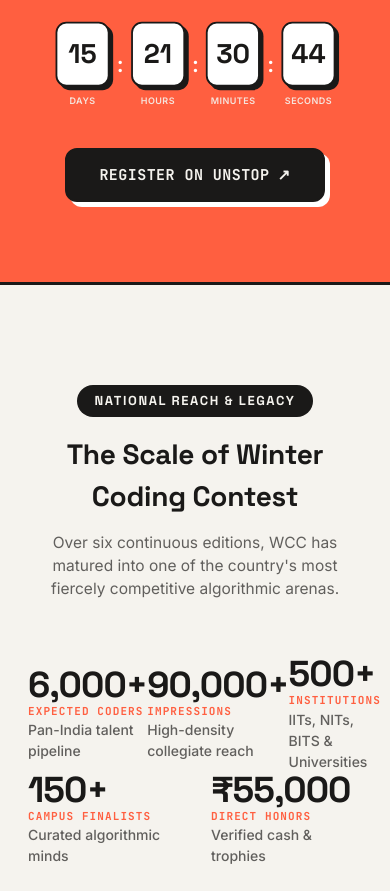
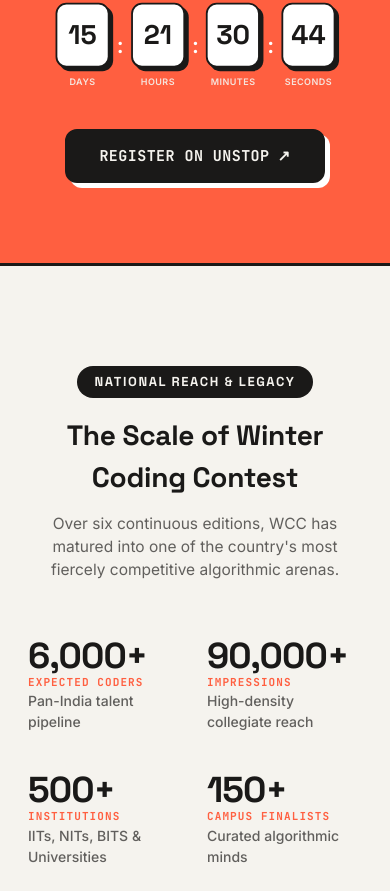
Before and after one commit to Sathvik103/wcc-ui-final-backup, a Next.js app: page / in a window 390 px wide. Shown: the part 1106-1997 px from the top of the page. Built offline with nearby package versions, Linux system fonts and the light colour scheme.

Commit message:
Update WCC UI

```diff
--- a/components/ContactsSection.tsx
+++ b/components/ContactsSection.tsx
@@ -59,7 +59,7 @@
             <div className="pt-6 border-t-2 border-ink/10 flex items-center gap-3">
               <a
                 href="mailto:muralimohan_s@vnrvjiet.in"
-                className="text-[14px] sm:text-[15px] font-bold text-ink hover:text-coral transition-colors break-all"
+                className="!block !text-ink !opacity-100 text-[14px] sm:text-[15px] font-bold hover:text-coral transition-colors break-all"
               >
                 muralimohan_s@vnrvjiet.in
               </a>
@@ -89,14 +89,14 @@
 
                 <a
                   href="tel:8179354592"
-                  className="text-[14px] sm:text-[15px] font-mono font-bold text-ink hover:text-coral transition-colors"
+                  className="!block !text-ink !opacity-100 text-[14px] sm:text-[15px] font-mono font-bold hover:text-coral transition-colors"
                 >
                   8179354592
                 </a>
 
                 <a
                   href="mailto:mtejomurtula@gmail.com"
-                  className="text-[13px] sm:text-[14px] text-dim hover:text-coral transition-colors break-all"
+                  className="!block !text-dim !opacity-100 text-[13px] sm:text-[14px] hover:text-coral transition-colors break-all"
                 >
                   mtejomurtula@gmail.com
                 </a>
@@ -113,14 +113,14 @@
 
                 <a
                   href="tel:9618212285"
-                  className="text-[14px] sm:text-[15px] font-mono font-bold text-ink hover:text-coral transition-colors"
+                  className="!block !text-ink !opacity-100 text-[14px] sm:text-[15px] font-mono font-bold hover:text-coral transition-colors"
                 >
                   9618212285
                 </a>
 
                 <a
                   href="mailto:shreshta.gudipati1903@gmail.com"
-                  className="text-[13px] sm:text-[14px] text-dim hover:text-coral transition-colors break-all"
+                  className="!block !text-dim !opacity-100 text-[13px] sm:text-[14px] hover:text-coral transition-colors break-all"
                 >
                   shreshta.gudipati1903@gmail.com
                 </a>
--- a/components/HeroSection.tsx
+++ b/components/HeroSection.tsx
@@ -42,7 +42,7 @@
           }}
         >
           <div className="eyebrow">
-            ACM VNRVJIET PRESENTS · SIXTH FLAGSHIP EDITION
+            ACM VNRVJIET PRESENTS
           </div>
 
           <h1 className="hero-title w-full font-extrabold uppercase">
--- a/components/ScaleSection.tsx
+++ b/components/ScaleSection.tsx
@@ -6,13 +6,24 @@
   return x === 1 ? 1 : 1 - Math.pow(2, -10 * x);
 }
 
-function AnimatedNumber({ value, prefix = "", suffix = "" }: { value: number; prefix?: string; suffix?: string }) {
+function AnimatedNumber({
+  value,
+  prefix = "",
+  suffix = "",
+}: {
+  value: number;
+  prefix?: string;
+  suffix?: string;
+}) {
   const [count, setCount] = useState(0);
   const [hasAnimated, setHasAnimated] = useState(false);
   const ref = useRef<HTMLDivElement>(null);
 
   useEffect(() => {
-    const mediaQuery = window.matchMedia("(prefers-reduced-motion: reduce)");
+    const mediaQuery = window.matchMedia(
+      "(prefers-reduced-motion: reduce)"
+    );
+
     if (mediaQuery.matches) {
       setCount(value);
       setHasAnimated(true);
@@ -26,12 +37,18 @@
       ([entry]) => {
         if (entry.isIntersecting && !hasAnimated) {
           setHasAnimated(true);
+
           let startTime: number | null = null;
-          const duration = 2000; // 2 seconds
+          const duration = 2000;
 
           const animate = (currentTime: number) => {
             if (startTime === null) startTime = currentTime;
-            const progress = Math.min((currentTime - startTime) / duration, 1);
+
+            const progress = Math.min(
+              (currentTime - startTime) / duration,
+              1
+            );
+
             const easedProgress = easeOutExpo(progress);
 
             setCount(Math.floor(easedProgress * value));
@@ -42,6 +59,7 @@
               setCount(value);
             }
           };
+
           requestAnimationFrame(animate);
         }
       },
@@ -56,8 +74,13 @@
   }, [value, hasAnimated]);
 
   return (
-    <div ref={ref} className="font-display text-[36px] md:text-[50px] font-extrabold text-ink leading-none tracking-tight">
-      {prefix}{count.toLocaleString("en-IN")}{suffix}
+    <div
+      ref={ref}
+      className="font-display text-[36px] md:text-[50px] font-extrabold text-ink leading-none tracking-tight"
+    >
+      {prefix}
+      {count.toLocaleString("en-IN")}
+      {suffix}
     </div>
   );
 }
@@ -66,49 +89,102 @@
   return (
     <section id="scale" className="section">
       <div className="wrap">
-        <div className="section-head reveal" style={{ textAlign: "center" }}>
-          <span className="section-badge">NATIONAL REACH & LEGACY</span>
-          <h2>The Scale of Winter Coding Contest</h2>
+
+        {/* Section Header */}
+        <div
+          className="section-head reveal"
+          style={{ textAlign: "center" }}
+        >
+          <span className="section-badge">
+            NATIONAL REACH & LEGACY
+          </span>
+
+          <h2>
+            The Scale of Winter Coding Contest
+          </h2>
+
           <p>
-            Over six continuous editions, WCC has matured into one of the country&apos;s most fiercely competitive algorithmic arenas.
+            Over six continuous editions, WCC has matured into one of the
+            country&apos;s most fiercely competitive algorithmic arenas.
           </p>
         </div>
 
-        <div className="">
-          <div className="flex justify-around items-center mb-10">
+        {/* Statistics */}
+        <div className="grid grid-cols-2 lg:block gap-x-6 gap-y-10">
 
-            <div className="flex flex-col lg:col-span-2">
+          {/* TOP ROW */}
+          <div className="contents lg:flex lg:justify-around lg:items-center lg:mb-10">
+
+            {/* EXPECTED CODERS */}
+            <div className="flex flex-col">
               <AnimatedNumber value={6000} suffix="+" />
-              <div className="font-mono text-[11px] font-bold text-coral tracking-widest uppercase mt-4 mb-2">EXPECTED CODERS</div>
-              <div className="text-[14px] text-dim font-medium">Pan-India talent pipeline</div>
+
+              <div className="font-mono text-[11px] font-bold text-coral tracking-widest uppercase mt-4 mb-2">
+                EXPECTED CODERS
+              </div>
+
+              <div className="text-[14px] text-dim font-medium">
+                Pan-India talent pipeline
+              </div>
             </div>
 
-            <div className="flex flex-col lg:col-span-2">
+            {/* IMPRESSIONS */}
+            <div className="flex flex-col">
               <AnimatedNumber value={90000} suffix="+" />
-              <div className="font-mono text-[11px] font-bold text-coral tracking-widest uppercase mt-4 mb-2">IMPRESSIONS</div>
-              <div className="text-[14px] text-dim font-medium">High-density collegiate reach</div>
+
+              <div className="font-mono text-[11px] font-bold text-coral tracking-widest uppercase mt-4 mb-2">
+                IMPRESSIONS
+              </div>
+
+              <div className="text-[14px] text-dim font-medium">
+                High-density collegiate reach
+              </div>
             </div>
 
-            <div className="flex flex-col lg:col-span-2">
+            {/* INSTITUTIONS */}
+            <div className="flex flex-col">
               <AnimatedNumber value={500} suffix="+" />
-              <div className="font-mono text-[11px] font-bold text-coral tracking-widest uppercase mt-4 mb-2">INSTITUTIONS</div>
-              <div className="text-[14px] text-dim font-medium">IITs, NITs, BITS & Universities</div>
+
+              <div className="font-mono text-[11px] font-bold text-coral tracking-widest uppercase mt-4 mb-2">
+                INSTITUTIONS
+              </div>
+
+              <div className="text-[14px] text-dim font-medium">
+                IITs, NITs, BITS & Universities
+              </div>
             </div>
 
           </div>
 
-          <div className="flex justify-center items-center gap-4 lg:gap-24">
-            <div className="flex flex-col lg:col-span-2 lg:col-start-2">
+          {/* BOTTOM ROW */}
+          <div className="contents lg:flex lg:justify-center lg:items-center lg:gap-24 lg:!mt-8">
+
+            {/* CAMPUS FINALISTS */}
+            <div className="flex flex-col">
               <AnimatedNumber value={150} suffix="+" />
-              <div className="font-mono text-[11px] font-bold text-coral tracking-widest uppercase mt-4 mb-2">CAMPUS FINALISTS</div>
-              <div className="text-[14px] text-dim font-medium">Curated algorithmic minds</div>
+
+              <div className="font-mono text-[11px] font-bold text-coral tracking-widest uppercase mt-4 mb-2">
+                CAMPUS FINALISTS
+              </div>
+
+              <div className="text-[14px] text-dim font-medium">
+                Curated algorithmic minds
+              </div>
             </div>
 
-            <div className="col-span-2 flex flex-col lg:col-span-2 lg:col-start-4">
-              <AnimatedNumber value={55000} prefix="₹"  />
-              <div className="font-mono text-[11px] font-bold text-coral tracking-widest uppercase mt-4 mb-2">DIRECT HONORS</div>
-              <div className="text-[14px] text-dim font-medium">Verified cash & trophies</div>
+            {/* DIRECT HONORS */}
+            <div className="col-span-2 flex flex-col items-center lg:col-span-1">
+              <AnimatedNumber value={55000} prefix="₹" />
+
+              <div className="font-mono text-[11px] font-bold text-coral tracking-widest uppercase mt-4 mb-2">
+                DIRECT HONORS
+              </div>
+
+              <div className="text-[14px] text-dim font-medium">
+                Verified cash & trophies
+              </div>
             </div>
+
           </div>
 
         </div>
```
Also changed, not shown: components/Navbar.tsx (+19 -9 lines).
